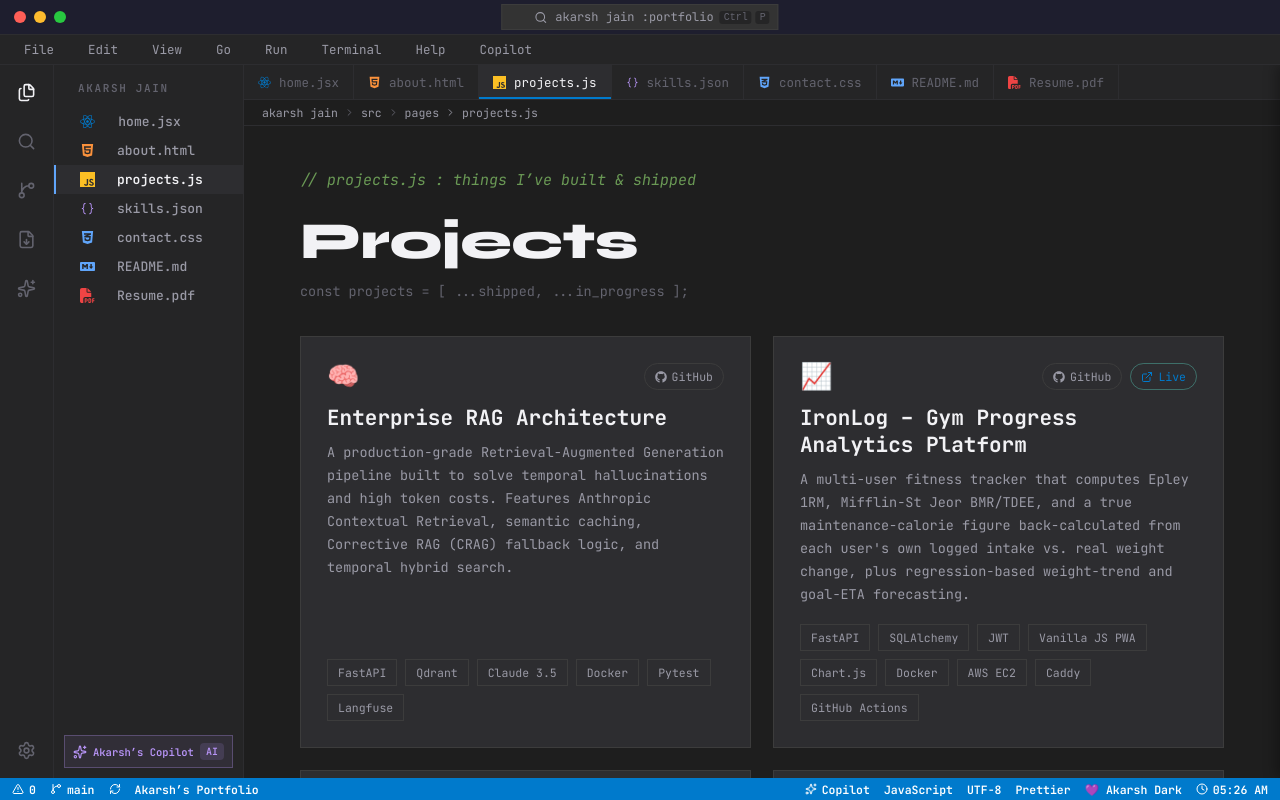
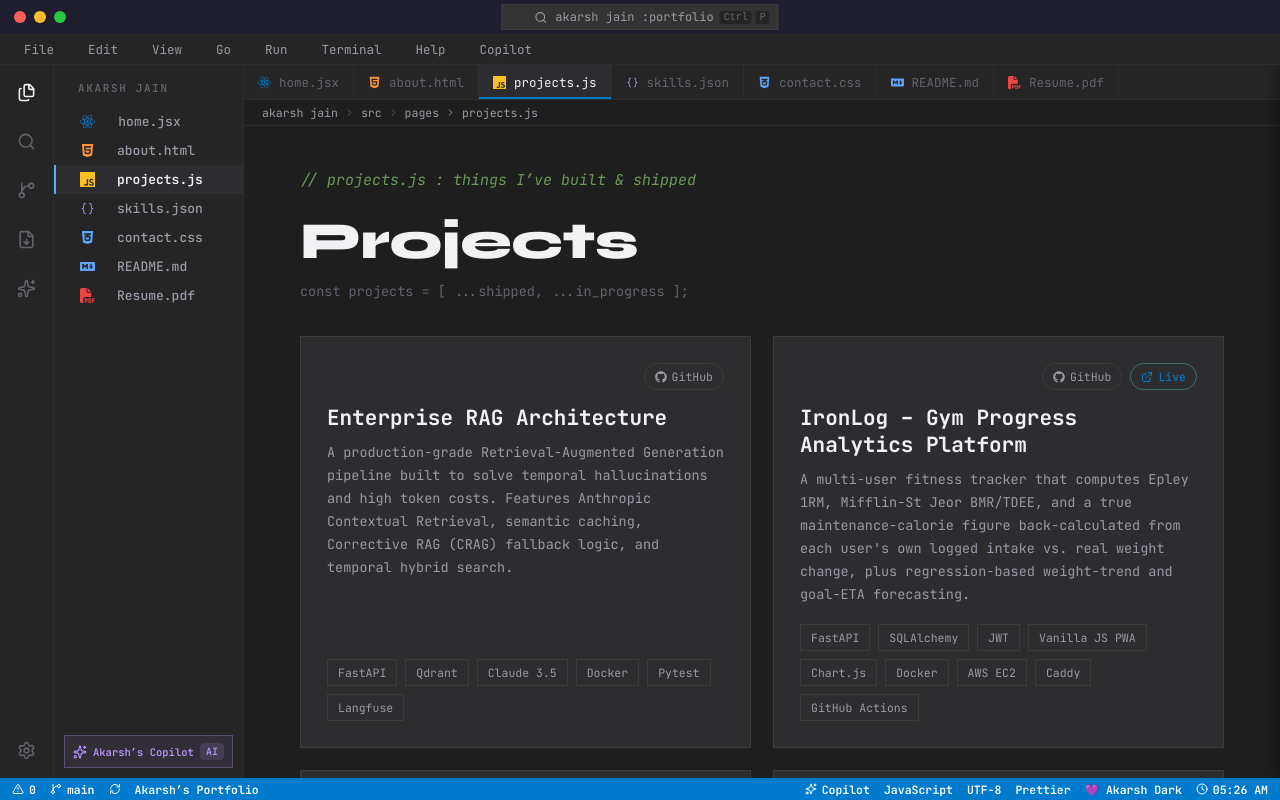
Before and after one commit to akarshjain05/portfolio, a React (Vite) app: page /projects in a window 1280 px wide. Built offline with nearby package versions, Linux system fonts and the light colour scheme.

Commit message:
design: remove emojis from project cards

```diff
--- a/src/components/ProjectCard.jsx
+++ b/src/components/ProjectCard.jsx
@@ -6,9 +6,6 @@ export default function ProjectCard({ project }) {
   return (
     <article className="project-card">
       <div className="project-card__top">
-        <span className="project-card__icon" aria-hidden="true">
-          {project.icon}
-        </span>
         <div className="project-card__links">
           {project.github && (
             <a
--- a/src/index.css
+++ b/src/index.css
@@ -1233,7 +1233,7 @@ img, svg { display: block; }
   display: flex;
   flex-direction: column;
 }
-.project-card__top { display: flex; justify-content: space-between; align-items: flex-start; margin-bottom: 14px; gap: 10px; }
+.project-card__top { display: flex; justify-content: flex-end; align-items: flex-start; margin-bottom: 14px; gap: 10px; }
 .project-card__icon { font-size: 26px; line-height: 1; }
 .project-card__links { display: flex; gap: 8px; flex-wrap: wrap; }
 .pill-link {
```
